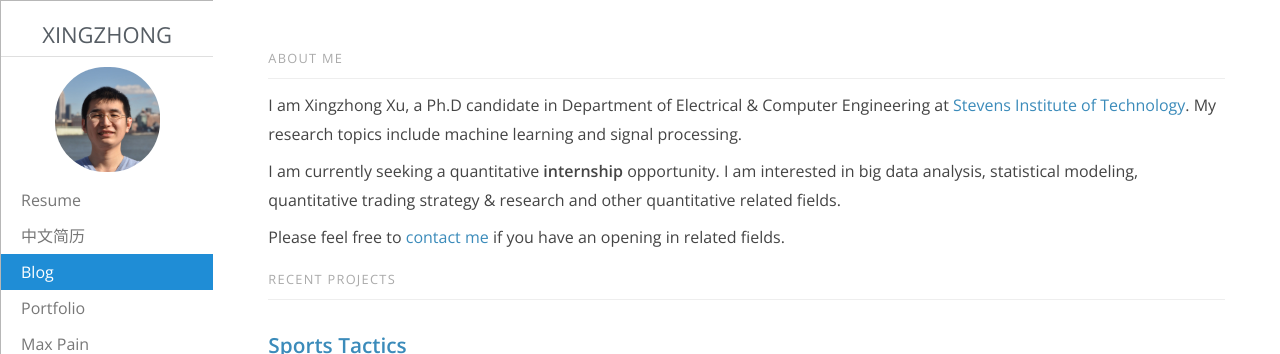
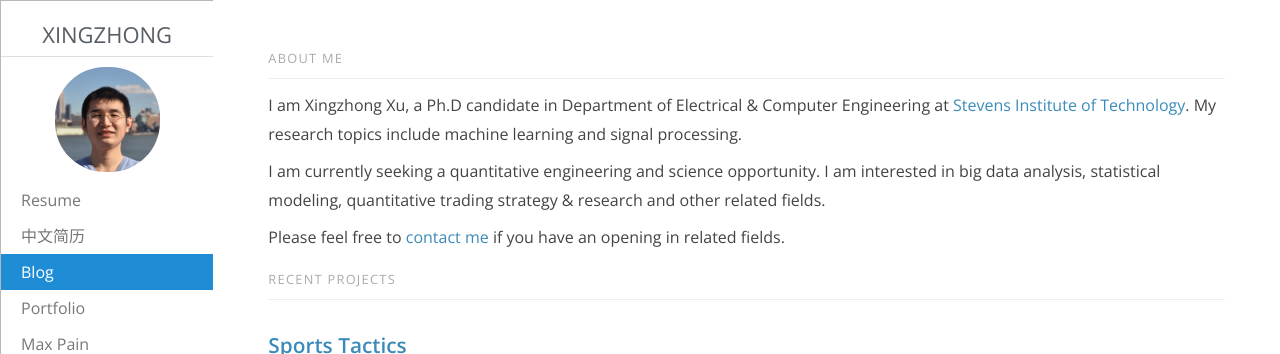
Before and after one commit to xingzhong/com.sirxu, a Jekyll site: the page built from index.markdown, in a window 1280 px wide. Shown: the top 354 px of the page. Built offline with Jekyll 4.4.1, drawn with Linux system fonts in a browser that asks for light colours; nearby versions of some CDN libraries; Markdown is read by kramdown in place of the engine named in the settings.

Commit message:
minor change

```diff
--- a/index.markdown
+++ b/index.markdown
@@ -7,8 +7,8 @@ title: Xingzhong
 I am Xingzhong Xu, a Ph.D candidate in Department of Electrical & Computer Engineering at [Stevens Institute of Technology](http://www.stevens.edu).
 My research topics include machine learning and signal processing.
 
-I am currently seeking a quantitative **internship** opportunity.
-I am interested in big data analysis, statistical modeling, quantitative trading strategy & research and other quantitative related fields.
+I am currently seeking a quantitative engineering and science opportunity.
+I am interested in big data analysis, statistical modeling, quantitative trading strategy & research and other related fields.
 
 Please feel free to [contact me](mailto:xu.xeno@gmail.com) if you have an opening in related fields.
 
```
Also changed, not shown: 2 other files.
